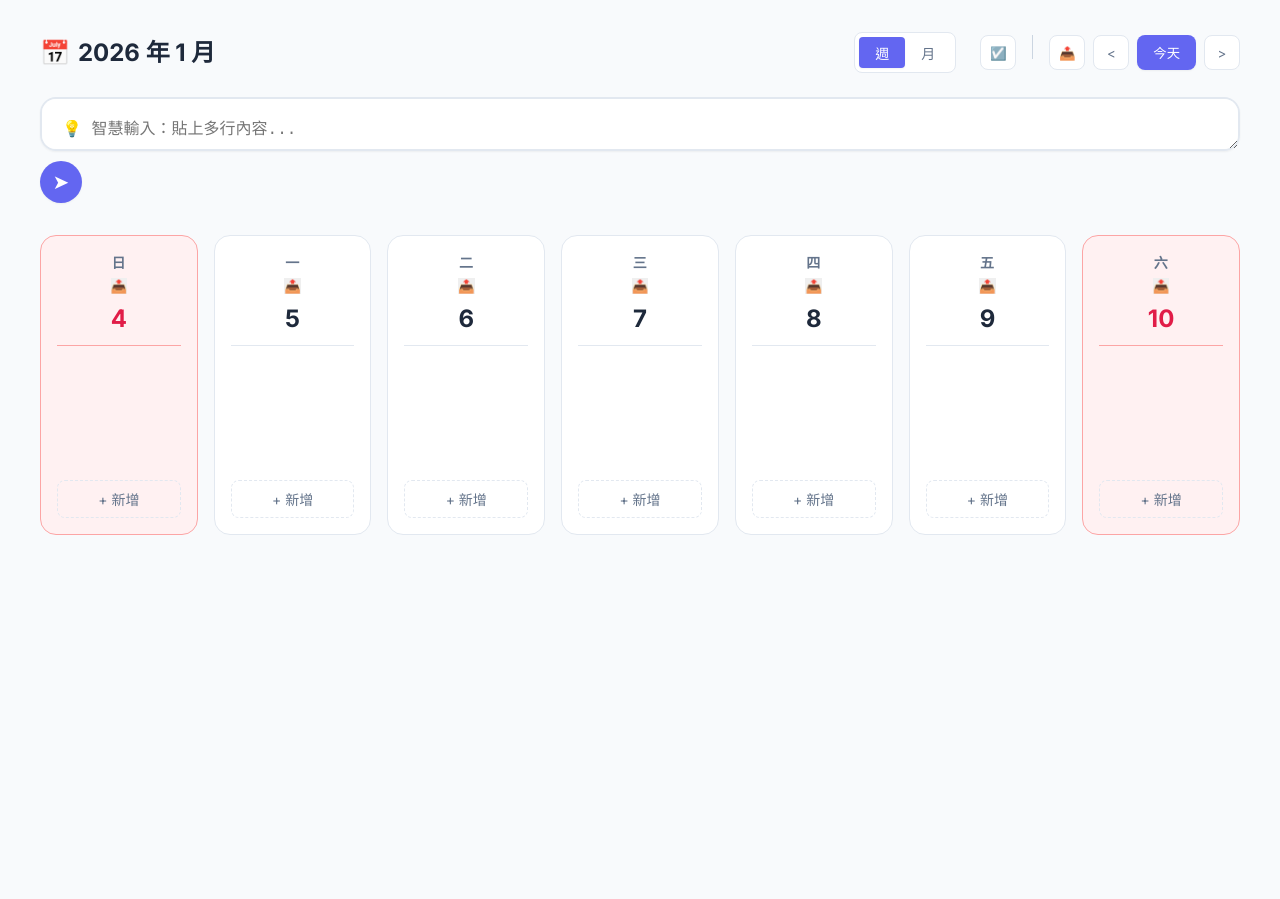
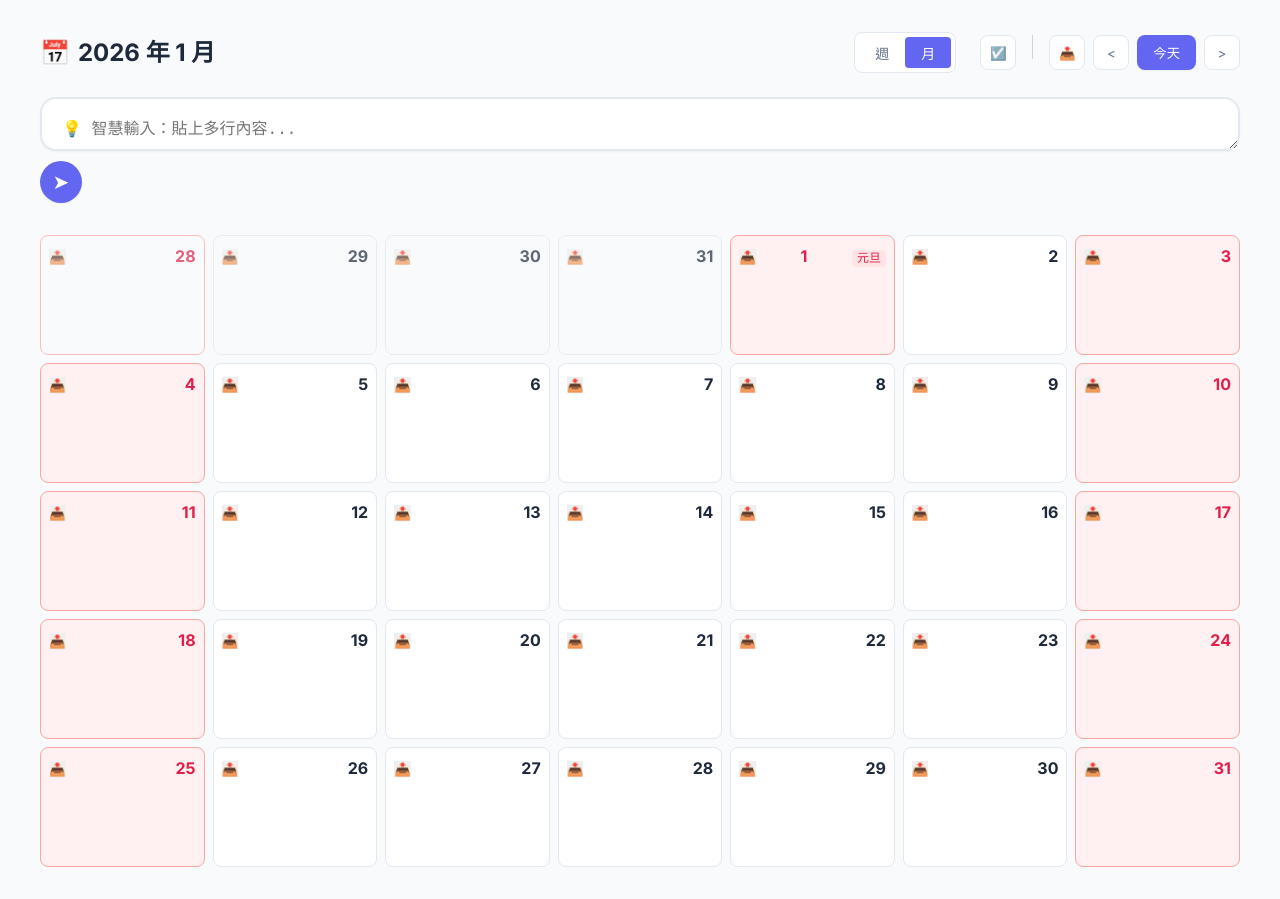
Before and after one commit to lianghao02/Calendar-Card-App, a website: page index.html in a window 1280 px wide. Before the commit the page ends 800 px from the top, so only its background shows below. Drawn offline with Linux system fonts and the light colour scheme.

Commit message:
feat: change default view to month

```diff
--- a/index.html
+++ b/index.html
@@ -16,8 +16,8 @@
             </h1>
             <div class="controls">
                 <div class="view-toggle">
-                    <button class="btn-toggle active" id="view-week">週</button>
-                    <button class="btn-toggle" id="view-month">月</button>
+                    <button class="btn-toggle" id="view-week">週</button>
+                    <button class="btn-toggle active" id="view-month">月</button>
                 </div>
                 <div class="nav-controls">
                     <button class="btn-icon" id="select-mode-btn" title="多選模式 (選擇日期分享)">☑️</button>
@@ -122,6 +122,6 @@
         </div>
     </div>
 
-    <script src="script.js?v=1.2"></script>
+    <script src="script.js?v=1.3"></script>
 </body>
 </html>
--- a/script.js
+++ b/script.js
@@ -2,7 +2,7 @@
 let currentDate = new Date();
 const events = JSON.parse(localStorage.getItem('calendar_events')) || {};
 let editingIndex = -1;
-let currentView = 'week';
+let currentView = 'month';
 
 // 2026 台灣國定假日 (Source: Search Results)
 const HOLIDAYS_2026 = {
```
